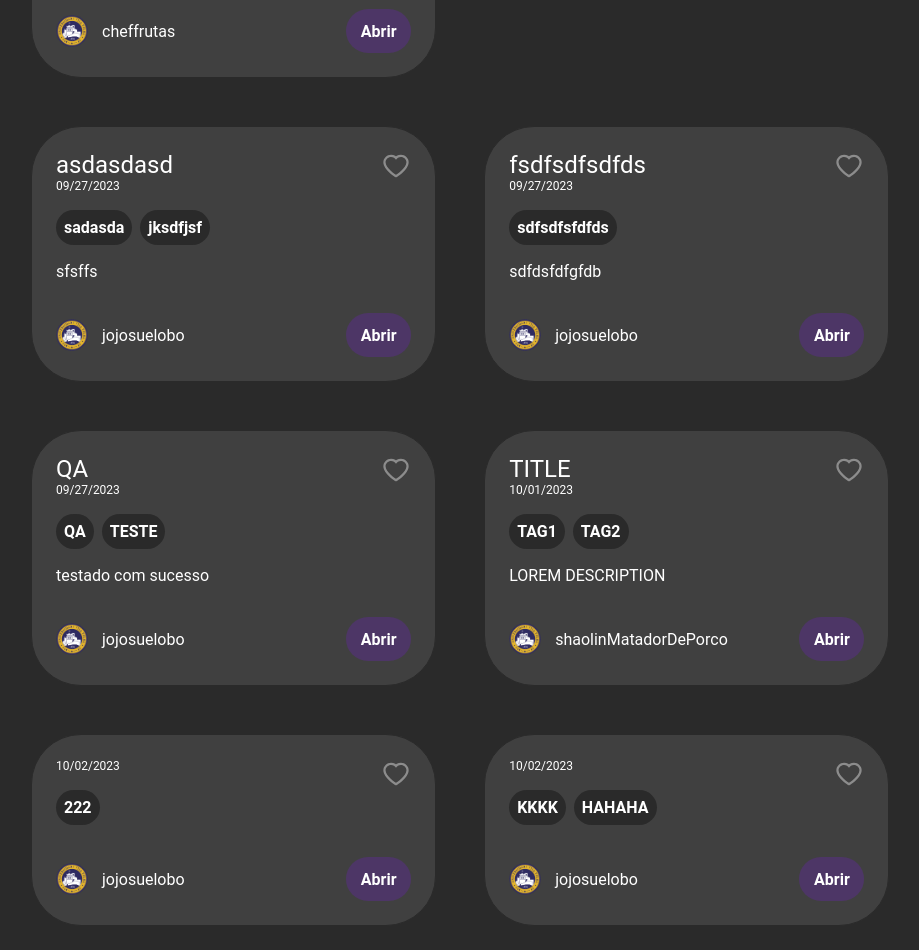
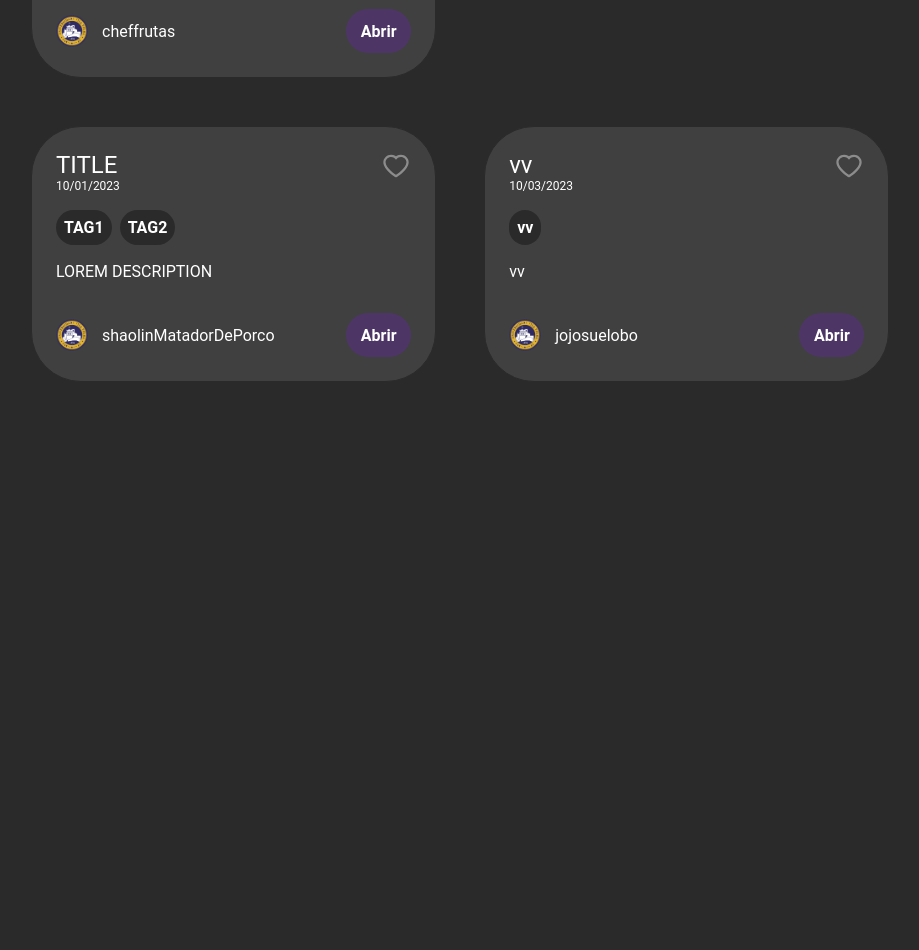
Before and after one commit to jojosuelobo/babel, a React (Vite) app: page / in a window 1280 px wide. Shown: the part 640-1590 px from the top of the page, without its empty margins (265-1184 px from the left). After the commit the page ends 1046 px from the top, so only its background shows below. Built offline with nearby package versions, Linux system fonts and the light colour scheme; no server answers; data requests are answered from the project's data file; a web font is replaced by a local one.

Commit message:
correção meia boca

```diff
--- a/data/db.json
+++ b/data/db.json
@@ -53,68 +53,6 @@
       ]
     },
     {
-      "id": 660,
-      "titulo": "asdasdasd",
-      "data_postagem": "09/27/2023",
-      "tags_relacionadas": [
-        "sadasda",
-        "jksdfjsf"
-      ],
-      "descricao": "sfsffs",
-      "nome_usuario": "jojosuelobo",
-      "itens_lista": [
-        {
-          "nome_item": "fsdfdd",
-          "descricao_item": "dfgdfgd"
-        },
-        {
-          "nome_item": "dfgdgd",
-          "descricao_item": "dfgdfgd"
-        }
-      ]
-    },
-    {
-      "id": 430,
-      "titulo": "fsdfsdfsdfds",
-      "data_postagem": "09/27/2023",
-      "tags_relacionadas": [
-        "sdfsdfsfdfds"
-      ],
-      "descricao": "sdfdsfdfgfdb",
-      "nome_usuario": "jojosuelobo",
-      "itens_lista": [
-        {
-          "nome_item": "fgbgfnb",
-          "descricao_item": "thtutyu"
-        },
-        {
-          "nome_item": "gjgjgju7",
-          "descricao_item": "tujtutyu"
-        }
-      ]
-    },
-    {
-      "id": 320,
-      "titulo": "QA",
-      "data_postagem": "09/27/2023",
-      "tags_relacionadas": [
-        "QA",
-        "TESTE"
-      ],
-      "descricao": "testado com sucesso",
-      "nome_usuario": "jojosuelobo",
-      "itens_lista": [
-        {
-          "nome_item": "ADD",
-          "descricao_item": "DASDADA"
-        },
-        {
-          "nome_item": "FDDFGV",
-          "descricao_item": "DFGVDFG"
-        }
-      ]
-    },
-    {
       "id": 48,
       "titulo": "TITLE",
       "data_postagem": "10/01/2023",
@@ -156,51 +94,22 @@
       ]
     },
     {
-      "id": 246,
-      "titulo": "",
-      "data_postagem": "10/02/2023",
+      "id": 580,
+      "titulo": "vv",
+      "data_postagem": "10/03/2023",
       "tags_relacionadas": [
-        "222"
+        "vv"
       ],
-      "descricao": "",
+      "descricao": "vv",
       "nome_usuario": "jojosuelobo",
       "itens_lista": [
         {
-          "nome_item": "a",
-          "descricao_item": "aa"
+          "nome_item": "asd",
+          "descricao_item": "sdassd"
         },
         {
-          "nome_item": "b",
-          "descricao_item": "bb"
-        }
-      ]
-    },
-    {
-      "id": 447,
-      "titulo": "",
-      "data_postagem": "10/02/2023",
-      "tags_relacionadas": [
-        "KKKK",
-        "HAHAHA"
-      ],
-      "descricao": "",
-      "nome_usuario": "jojosuelobo",
-      "itens_lista": [
-        {
-          "nome_item": "teste",
-          "descricao_item": "TESTE"
-        },
-        {
-          "nome_item": "teste",
-          "descricao_item": "TESTE"
-        },
-        {
-          "nome_item": "teste",
-          "descricao_item": "TESTE"
-        },
-        {
-          "nome_item": "i",
-          "descricao_item": "ii"
+          "nome_item": "sad",
+          "descricao_item": "sada"
         }
       ]
     }
--- a/src/pages/EditPost/index.jsx
+++ b/src/pages/EditPost/index.jsx
@@ -73,7 +73,7 @@ export default function Edit() {
         const novoId = parseInt(id, 10)
 
         const post = {
-            id: novoId,
+            id: novoId+1,
             titulo,
             data_postagem: dataPostagem,
             tags_relacionadas: tag,
```
